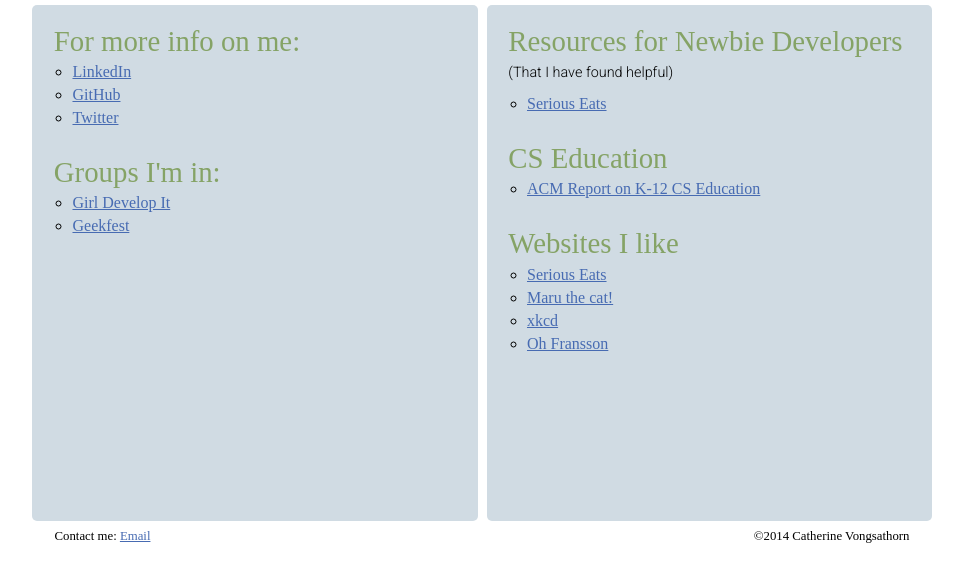
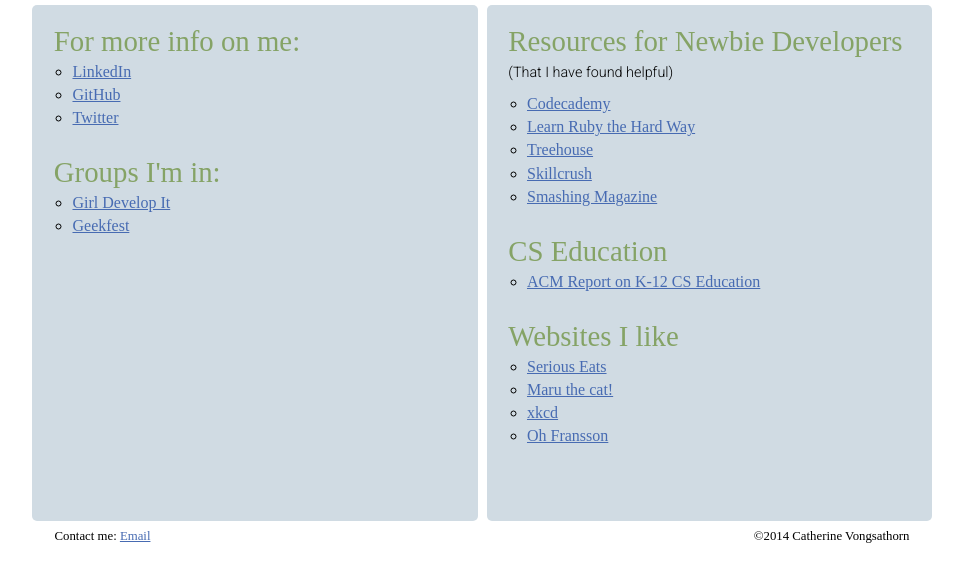
Before and after one commit to catherinev/catherinev.github.io, a plain HTML site: page links.html in a window 1280 px wide. Shown: the part 109-690 px from the top of the page, without its empty margins (158-1121 px from the left). Drawn offline with Linux system fonts and the light colour scheme; a web font is replaced by a local one.

Commit message:
updating links

```diff
--- a/links.html
+++ b/links.html
@@ -26,7 +26,7 @@
 				<ul>
 					<li><a href = "http://www.linkedin.com/in/catherinevongsathorn">LinkedIn</a></li>
 					<li><a href = "https://github.com/catherinev">GitHub</a></li>
-					<li><a href = "http://www.xkcd.com">Twitter</a></li>
+					<li><a href = "https://twitter.com/catherinevolves">Twitter</a></li>
 				</ul>
 			</section><br/>
 
@@ -45,7 +45,11 @@
 				<h2>Resources for Newbie Developers</h2>
 				<p style = "font-size: 0.9em">(That I have found helpful)</p>
 				<ul>
-					<li><a href = "www.seriouseats.com">Serious Eats</a></li>
+					<li><a href = "http://www.codecademy.com/">Codecademy</a></li>
+					<li><a href = "http://ruby.learncodethehardway.org/book/">Learn Ruby the Hard Way</a></li>
+					<li><a href = "http://teamtreehouse.com/">Treehouse</a></li>
+					<li><a href = "http://skillcrush.com/blog/">Skillcrush</a></li>
+					<li><a href = "http://www.smashingmagazine.com/">Smashing Magazine</a></li>
 				</ul>
 			</section><br/>
 
```
